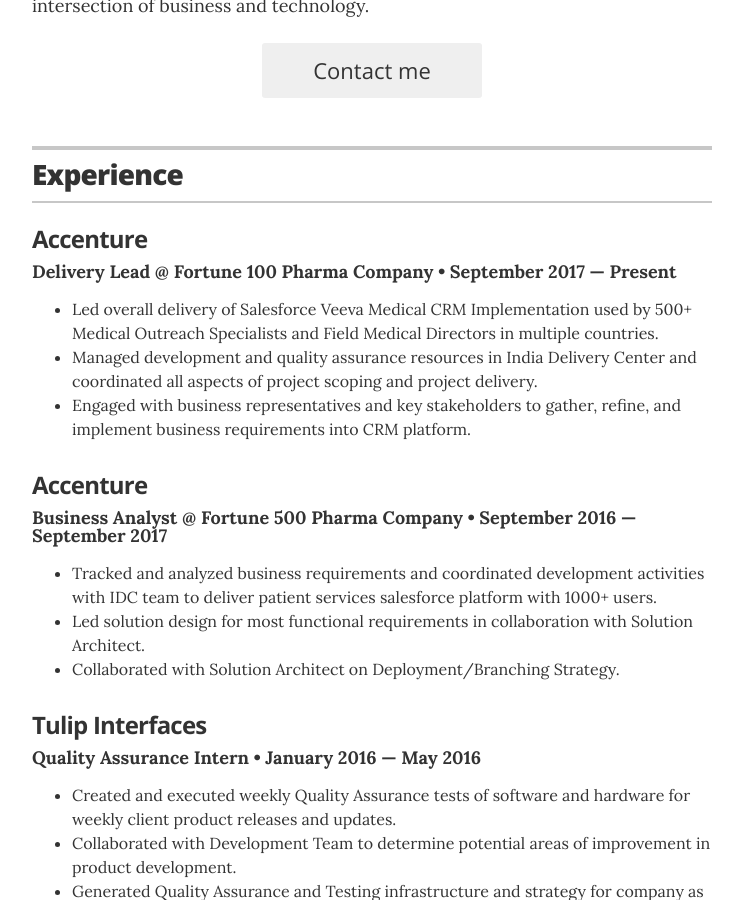
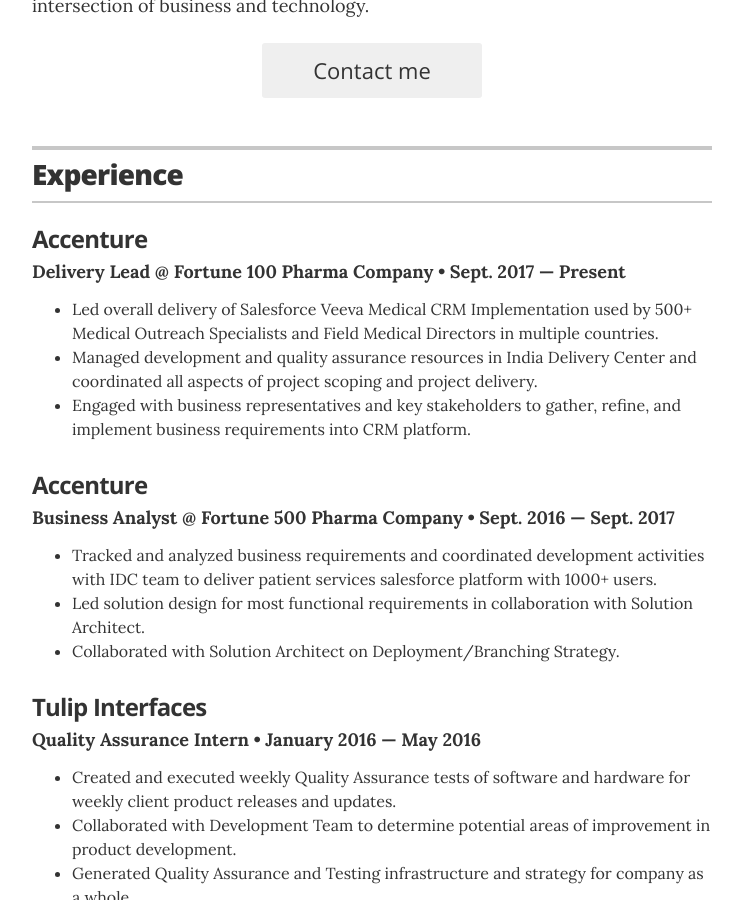
Before and after one commit to averleysen/resume, a Jekyll site: the page built from index.html, in a window 1280 px wide and 900 px high, scrolled down 412 px. Shown: the whole window, without its empty margins (268-1011 px from the left). Built offline with Jekyll 4.4.1, drawn with Linux system fonts in a browser that asks for light colours.

Commit message:
Update experience.yml

```diff
--- a/_data/experience.yml
+++ b/_data/experience.yml
@@ -2,12 +2,12 @@
 # VP of Global Communications
 - company: Accenture
   position: Delivery Lead @ Fortune 100 Pharma Company
-  duration: September 2017 &mdash; Present
+  duration: Sept. 2017 &mdash; Present
   summary: <ul class="resume-item-list"><li>Led overall delivery of Salesforce Veeva Medical CRM Implementation used by 500+ Medical Outreach Specialists and Field Medical Directors in multiple countries.</li><li>Managed development and quality assurance resources in India Delivery Center and coordinated all aspects of project scoping and project delivery.</li><li>Engaged with business representatives and key stakeholders to gather, refine, and implement business requirements into CRM platform. </li></ul>
 
 - company: Accenture
   position: Business Analyst @ Fortune 500 Pharma Company
-  duration: September 2016 &mdash; September 2017
+  duration: Sept. 2016 &mdash; Sept. 2017
   summary: <ul class="resume-item-list"><li>Tracked and analyzed business requirements and coordinated development activities with IDC team to deliver patient services salesforce platform with 1000+ users.</li><li>Led solution design for most functional requirements in collaboration with Solution Architect.</li><li>Collaborated with Solution Architect on Deployment/Branching Strategy.</li></ul>
 
 - company: Tulip Interfaces
```
